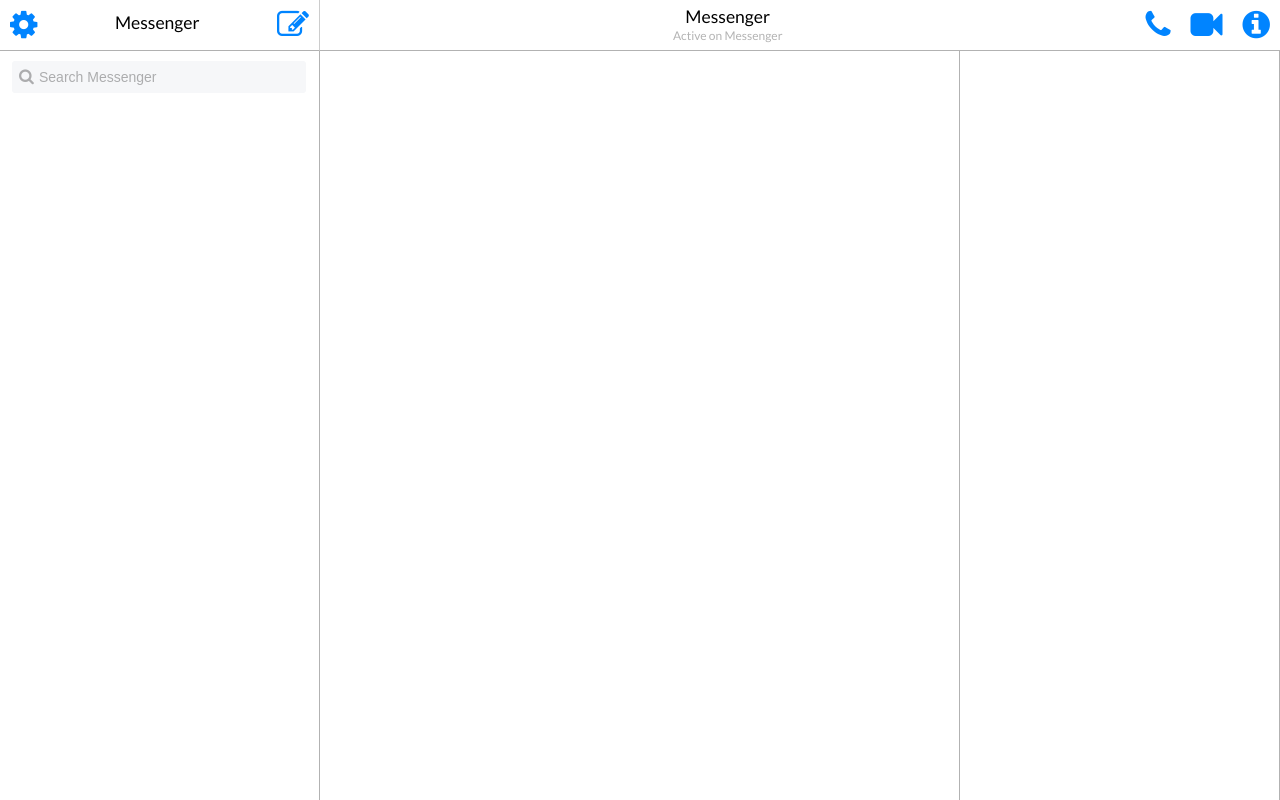
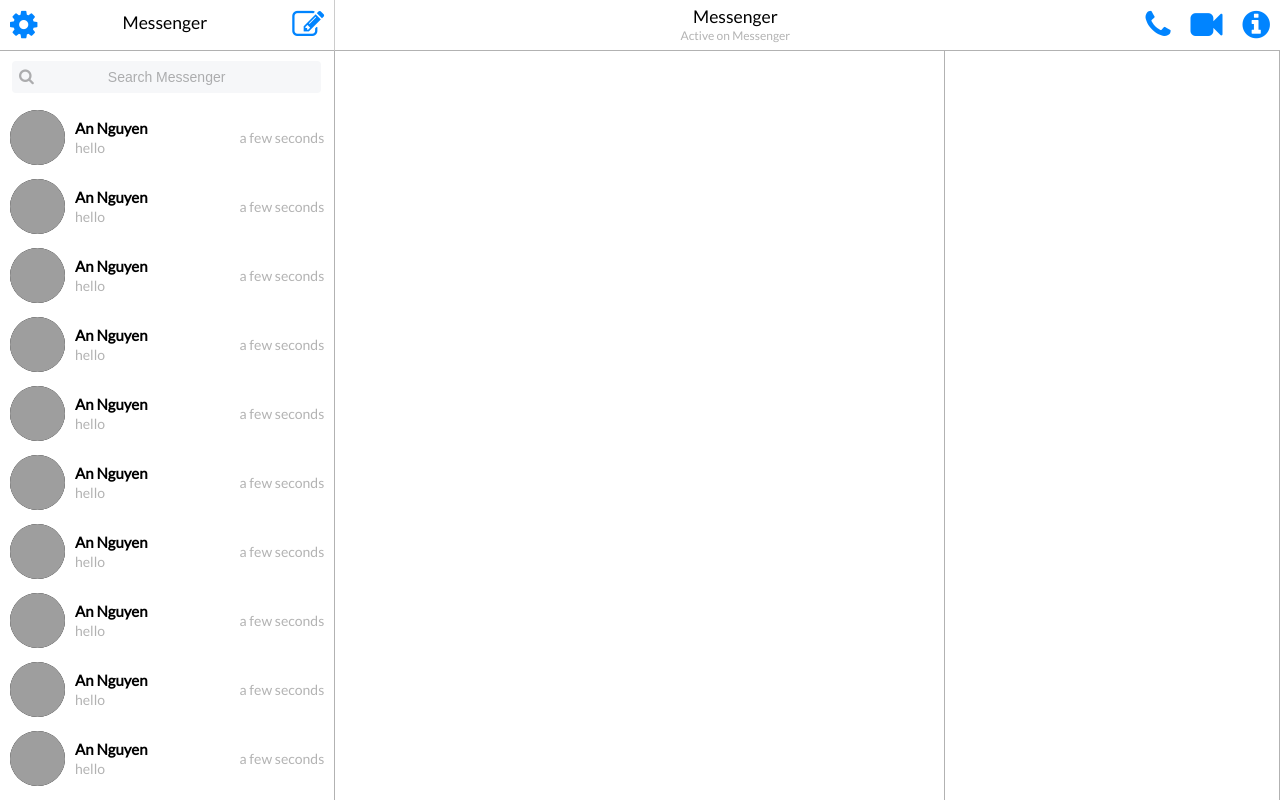
Before and after one commit to dnp1204/react-chat-client, a React app: page / in a window 1280 px wide. Built offline with nearby package versions, Linux system fonts and the light colour scheme; grey boxes are pictures that could not be loaded.

Commit message:
finish displaying the friend list

```diff
--- a/src/components/common/SquareAvatar.js
+++ b/src/components/common/SquareAvatar.js
@@ -0,0 +1,12 @@
+import React from 'react';
+import PropTypes from 'prop-types';
+
+const SquareAvatar = ({ avatar }) => {
+  return <img className="square-avatar" src={avatar} alt={avatar} />;
+};
+
+SquareAvatar.propTypes = {
+  avatar: PropTypes.string
+}
+
+export default SquareAvatar;
--- a/src/components/layout/FriendSection/FriendSection.js
+++ b/src/components/layout/FriendSection/FriendSection.js
@@ -1,12 +1,38 @@
+import _ from 'lodash';
 import React, { Component } from 'react';
 import { connect } from 'react-redux';
 import Search from '../../common/Search';
+import FriendContainer from './SubComponents/FriendContainer';
 
 class FriendSection extends Component {
+  renderFriendList() {
+    return _.map(this.props.friendList, friend => {
+      const {
+        _id,
+        avatar,
+        firstName,
+        lastName,
+        lastMessage,
+        lastSendMessageDate
+      } = friend;
+      return (
+        <FriendContainer
+          id={_id}
+          avatar={avatar}
+          firstName={firstName}
+          lastName={lastName}
+          lastMessage={lastMessage}
+          lastSendMessageDate={lastSendMessageDate}
+        />
+      );
+    });
+  }
+
   render() {
     return (
       <div>
         <Search iconName="search" placeholder="Search Messenger" />
+        {this.renderFriendList()}
       </div>
     );
   }
--- /dev/null
+++ b/src/components/layout/FriendSection/SubComponents/FriendContainer.js
@@ -0,0 +1,39 @@
+import React from 'react';
+import PropTypes from 'prop-types';
+import moment from 'moment';
+import SquareAvatar from '../../../common/SquareAvatar';
+
+const FriendContainer = ({
+  avatar,
+  firstName,
+  lastName,
+  lastMessage,
+  lastSendMessageDate
+}) => {
+  return (
+    <div className="friend-container">
+      <div className="friend-container--info">
+        <SquareAvatar avatar={avatar} />
+        <div className="friend-container--info__name">
+          <h4>
+            {firstName} {lastName}
+          </h4>
+          <p className="light-text">{lastMessage}</p>
+        </div>
+      </div>
+      <div className="friend-container--date">
+        <p className="light-text">{moment(lastSendMessageDate).fromNow(true)}</p>
+      </div>
+    </div>
+  );
+};
+
+FriendContainer.propTypes = {
+  avatar: PropTypes.string,
+  firstName: PropTypes.string,
+  lastName: PropTypes.string,
+  lastMessage: PropTypes.string,
+  lastSendMessageDate: PropTypes.number
+};
+
+export default FriendContainer;
--- a/src/reducers/friendListReducer.js
+++ b/src/reducers/friendListReducer.js
@@ -1,21 +1,19 @@
+import moment from 'moment';
 import { FETCH_FRIEND_LIST } from '../actions/types';
 
-const imageUrl =
-  'https://en.wikipedia.org/wiki/Avatar_(computing)#/media/File:CandymyloveYasu.png';
-
-const person = {
-  _id: 0,
-  avatar: imageUrl,
-  firstName: 'An',
-  lastName: 'Nguyen',
-  lastMessage: 'hello',
-  lastSendMessageDate: Date.now()
-};
+const imageUrl = 'https://pbs.twimg.com/profile_images/833767319973212161/Ft904pMk_400x400.jpg';
 
 const initialState = [];
 
 for (let index = 0; index < 20; index++) {
-  person._id = index;
+  const person = {
+    _id: index,
+    avatar: imageUrl,
+    firstName: 'An',
+    lastName: 'Nguyen',
+    lastMessage: 'hello',
+    lastSendMessageDate: moment.now()
+  };
   initialState.push(person);
 }
 
--- a/src/styles/scss/App.scss
+++ b/src/styles/scss/App.scss
@@ -5,17 +5,22 @@
 
   #header-section {
     display: grid;
-    grid-template-columns: 1fr 3fr;
+    grid-template-columns: 1.065fr 3fr;
   }
 
   #content-section {
     display: grid;
-    grid-template-columns: 1fr 2fr 1fr;
+    grid-template-columns: 1.1fr 2fr 1.1fr;
     height: calc(100vh - 50.59px);
   }
 
   .section {
     border-right: 0.6px solid rgba(0, 0, 0, 0.3);
+    overflow: hidden;
+
+    &:hover {
+      overflow: scroll;
+    }
   }
 }
 
--- a/src/styles/scss/common/search.scss
+++ b/src/styles/scss/common/search.scss
@@ -10,14 +10,14 @@
   }
 
   input {
-    border-radius: 3px;
+    border-radius: 4px;
     padding: 7px;
-    text-indent: 20px;
     outline: none;
     border: none;
     background-color: #F6F7F9;
     width: 100%;
     margin: 0;
+    text-align: center;
   }
 
   ::-webkit-input-placeholder {
--- /dev/null
+++ b/src/styles/scss/common/square-avatar.scss
@@ -0,0 +1,6 @@
+.square-avatar {
+  width: 55px;
+  height: 55px;
+  border-radius: 50%;
+  background-color: black;
+}
--- a/src/styles/scss/index.scss
+++ b/src/styles/scss/index.scss
@@ -4,6 +4,9 @@
 
 @import 'common/header.scss';
 @import 'common/search.scss';
+@import 'common/square-avatar.scss';
 @import 'common/multiple-icon-row.scss';
 
+@import 'layout/friend-container.scss';
+
 @import 'App';
--- /dev/null
+++ b/src/styles/scss/layout/friend-container.scss
@@ -0,0 +1,31 @@
+.friend-container {
+  display: flex;
+  flex-direction: row;
+  font-size: 15px;
+  align-items: center;
+  justify-content: space-between;
+  padding: 7px 10px;
+
+  .friend-container--info {
+    display: flex;
+    flex-direction: row;
+    align-items: center;
+
+    .friend-container--info__name {
+      margin-left: 10px;
+
+      h4 {
+        margin-bottom: 5px;
+      }
+    }
+  }
+
+  .light-text {
+    font-size: 14px;
+  }
+
+  &:hover {
+    cursor: pointer;
+    background-color: rgba($color: #000000, $alpha: 0.3);
+  }
+}
```
Also changed, not shown: src/styles/css/App.css, src/styles/css/common/search.css, src/styles/css/common/square-avatar.css (added), src/styles/css/index.css, src/styles/css/layout/friend-container.css (added).
